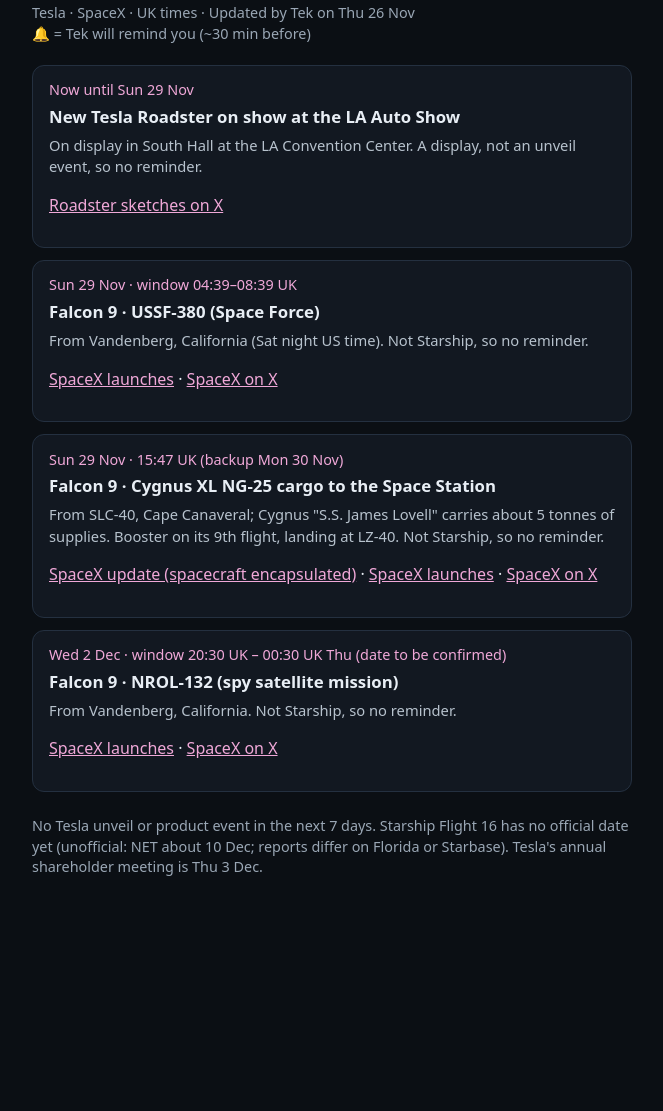
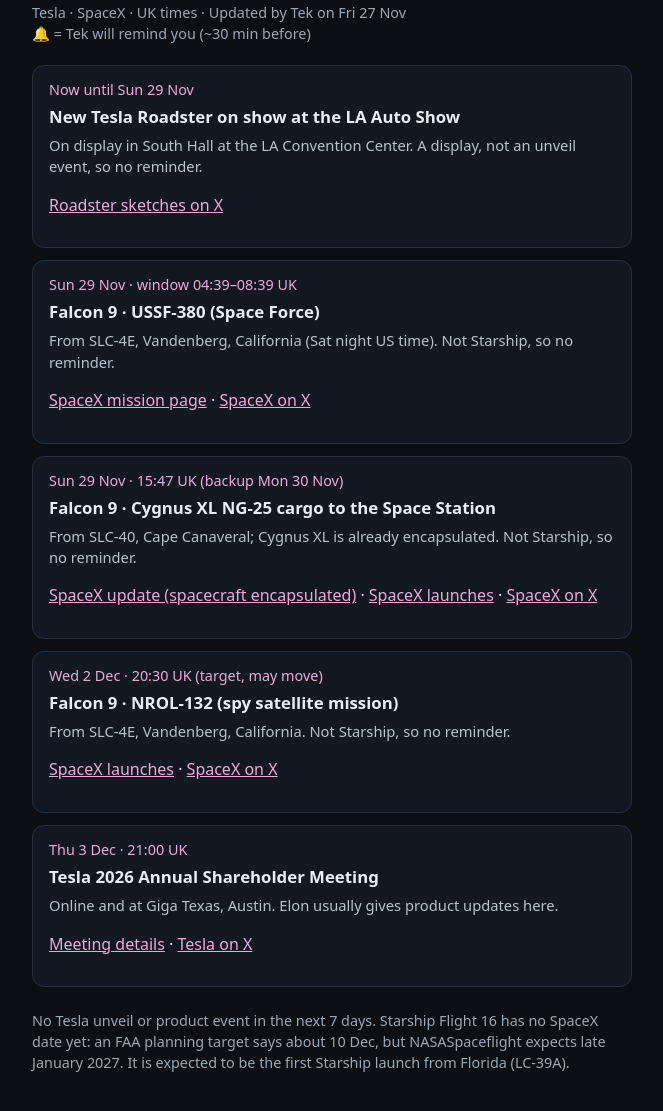
Before and after one commit to AlexanderRead2/alex-hub, a plain HTML site: page tek.html in a window 1280 px wide. Shown: the part 161-1272 px from the top of the page, without its empty margins (308-971 px from the left). Before the commit the page ends 1091 px from the top, so only its background shows below. Drawn offline with Linux system fonts and the light colour scheme.

Commit message:
Tek: events update 27 Nov 2026

```diff
--- a/tek.html
+++ b/tek.html
@@ -18,7 +18,7 @@
     </nav>
 
     <h1>Upcoming events</h1>
-    <p class="meta">Tesla · SpaceX · UK times · Updated by Tek on Thu 26 Nov<br />🔔 = Tek will remind you (~30 min before)</p>
+    <p class="meta">Tesla · SpaceX · UK times · Updated by Tek on Fri 27 Nov<br />🔔 = Tek will remind you (~30 min before)</p>
 
     <div class="event">
       <div class="when">Now until Sun 29 Nov</div>
@@ -30,25 +30,32 @@
     <div class="event">
       <div class="when">Sun 29 Nov · window 04:39–08:39 UK</div>
       <div class="title">Falcon 9 · USSF-380 (Space Force)</div>
-      <p class="note">From Vandenberg, California (Sat night US time). Not Starship, so no reminder.</p>
-      <p><a href="https://www.spacex.com/launches/">SpaceX launches</a> · <a href="https://x.com/SpaceX">SpaceX on X</a></p>
+      <p class="note">From SLC-4E, Vandenberg, California (Sat night US time). Not Starship, so no reminder.</p>
+      <p><a href="https://www.spacex.com/launches/ussf380">SpaceX mission page</a> · <a href="https://x.com/SpaceX">SpaceX on X</a></p>
     </div>
 
     <div class="event">
       <div class="when">Sun 29 Nov · 15:47 UK (backup Mon 30 Nov)</div>
       <div class="title">Falcon 9 · Cygnus XL NG-25 cargo to the Space Station</div>
-      <p class="note">From SLC-40, Cape Canaveral; Cygnus "S.S. James Lovell" carries about 5 tonnes of supplies. Booster on its 9th flight, landing at LZ-40. Not Starship, so no reminder.</p>
+      <p class="note">From SLC-40, Cape Canaveral; Cygnus XL is already encapsulated. Not Starship, so no reminder.</p>
       <p><a href="https://x.com/SpaceX/status/2125649126398591003">SpaceX update (spacecraft encapsulated)</a> · <a href="https://www.spacex.com/launches/">SpaceX launches</a> · <a href="https://x.com/SpaceX">SpaceX on X</a></p>
     </div>
 
     <div class="event">
-      <div class="when">Wed 2 Dec · window 20:30 UK – 00:30 UK Thu (date to be confirmed)</div>
+      <div class="when">Wed 2 Dec · 20:30 UK (target, may move)</div>
       <div class="title">Falcon 9 · NROL-132 (spy satellite mission)</div>
-      <p class="note">From Vandenberg, California. Not Starship, so no reminder.</p>
+      <p class="note">From SLC-4E, Vandenberg, California. Not Starship, so no reminder.</p>
       <p><a href="https://www.spacex.com/launches/">SpaceX launches</a> · <a href="https://x.com/SpaceX">SpaceX on X</a></p>
     </div>
 
-    <p class="meta" style="margin-top:1.5rem">No Tesla unveil or product event in the next 7 days. Starship Flight 16 has no official date yet (unofficial: NET about 10 Dec; reports differ on Florida or Starbase). Tesla's annual shareholder meeting is Thu 3 Dec.</p>
+    <div class="event">
+      <div class="when">Thu 3 Dec · 21:00 UK</div>
+      <div class="title">Tesla 2026 Annual Shareholder Meeting</div>
+      <p class="note">Online and at Giga Texas, Austin. Elon usually gives product updates here.</p>
+      <p><a href="https://www.votetesla.com/annual-meeting-details/">Meeting details</a> · <a href="https://x.com/Tesla">Tesla on X</a></p>
+    </div>
+
+    <p class="meta" style="margin-top:1.5rem">No Tesla unveil or product event in the next 7 days. Starship Flight 16 has no SpaceX date yet: an FAA planning target says about 10 Dec, but NASASpaceflight expects late January 2027. It is expected to be the first Starship launch from Florida (LC-39A).</p>
   </div>
 </body>
 </html>
```
